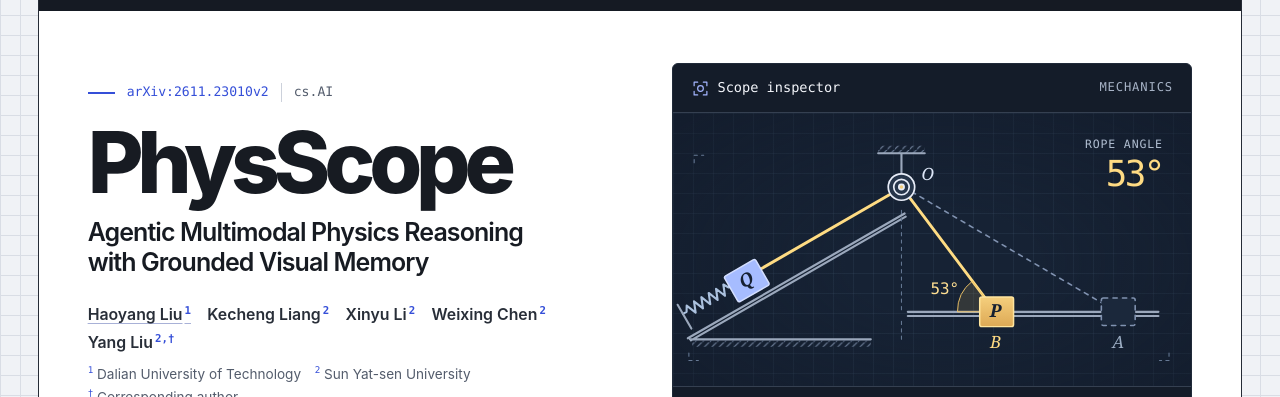
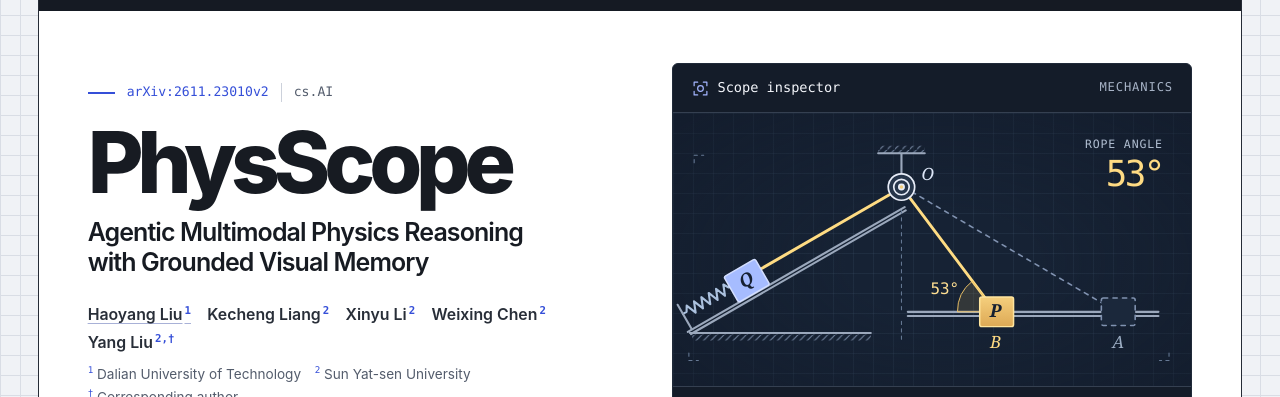
Before and after one commit to HCPLab-SYSU/PhysScope, a plain HTML site: page index.html in a window 1280 px wide. Shown: the part 71-468 px from the top of the page. Drawn offline with Linux system fonts and the light colour scheme.

Commit message:
Align the inclined block with its support

```diff
--- a/index.html
+++ b/index.html
@@ -61,7 +61,7 @@
                 <pattern id="hatch" width="7" height="7" patternUnits="userSpaceOnUse"><path d="M-1 7 7 -1 M6 8 8 6" stroke="#70819b" stroke-width="1"/></pattern>
                 <linearGradient id="block-fill" x2="0" y2="1"><stop stop-color="#f5cf7d"/><stop offset="1" stop-color="#dda955"/></linearGradient>
               </defs>
-              <g class="structure"><path d="M14 213 219 95 M17 215 220 98 M16 214h171" /><path d="M18 215h169v6H18z M194 31h44v7h-44z" fill="url(#hatch)" stroke="none"/><path d="M194 38h44 M216 38v30 M222 188h237 M222 192h237"/></g>
+              <g class="structure"><path d="M14 207 219 89 M17 209 220 92 M16 208h171" /><path d="M18 209h169v6H18z M194 31h44v7h-44z" fill="url(#hatch)" stroke="none"/><path d="M194 38h44 M216 38v30 M222 188h237 M222 192h237"/></g>
               <g class="faint-lines"><path d="M216 92v95m0 10v18 M15 227v7h9 M469 227v7h-9"/><path d="M20 47v-7h9" /></g>
               <g transform="translate(14 200) rotate(-30)">
                 <g class="only-a"><path class="rope" d="M158 -11H234"/><path class="spring" d="M1 -11h10l6 -6 8 12 8 -12 8 12 8 -12 8 12 8 -12 8 12 8 -12 8 12 8 -12 8 12 8 -12 8 12 8 -12 7 6h9"/></g>
```
